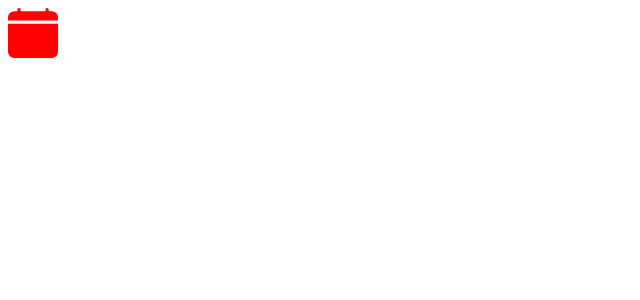
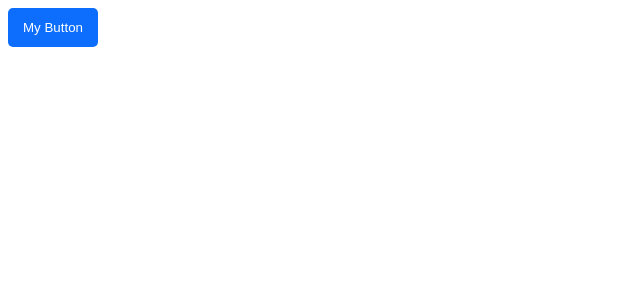
Before and after one commit to MaazCodeCraft/react-course, a React (Vite) app: page / in a window 1280 px wide. Shown: the top 300 px of the page, without its empty margins (0-640 px from the left). Built offline with nearby package versions, Linux system fonts and the light colour scheme.

Commit message:
Exercise- Using CSS Modules

```diff
--- a/src/App.tsx
+++ b/src/App.tsx
@@ -1,9 +1,9 @@
-import { BsFillCalendarFill } from "react-icons/bs";
+import Button from "./components/Button";
 
 function App() {
   return (
     <div>
-      <BsFillCalendarFill color="red" size={50} />
+      <Button onClick={() => {}}>My Button</Button>
     </div>
   );
 }
--- /dev/null
+++ b/src/components/Button/Button.module.css
@@ -0,0 +1,16 @@
+.btn {
+  border: none;
+  padding: 12px 15px;
+  cursor: pointer;
+  border-radius: 5px;
+}
+
+.btn-primary {
+  background-color: #0d6efd;
+  color: white;
+}
+
+.btn-danger {
+  background-color: red;
+  color: white;
+}
--- a/src/components/Button.tsx
+++ b/src/components/Button/Button.tsx
@@ -1,3 +1,5 @@
+import styles from "./Button.module.css";
+
 interface Props {
   children: string;
   color?: "primary" | "secondary" | "danger" | "success";
@@ -6,7 +8,10 @@
 
 const Button = ({ children, color = "primary", onClick }: Props) => {
   return (
-    <button className={"btn btn-" + color} onClick={onClick}>
+    <button
+      className={[styles.btn, styles["btn-" + color]].join(" ")}
+      onClick={onClick}
+    >
       {children}
     </button>
   );
--- /dev/null
+++ b/src/components/Button/index.ts
@@ -0,0 +1,3 @@
+import Button from "./Button";
+
+export default Button;
```
